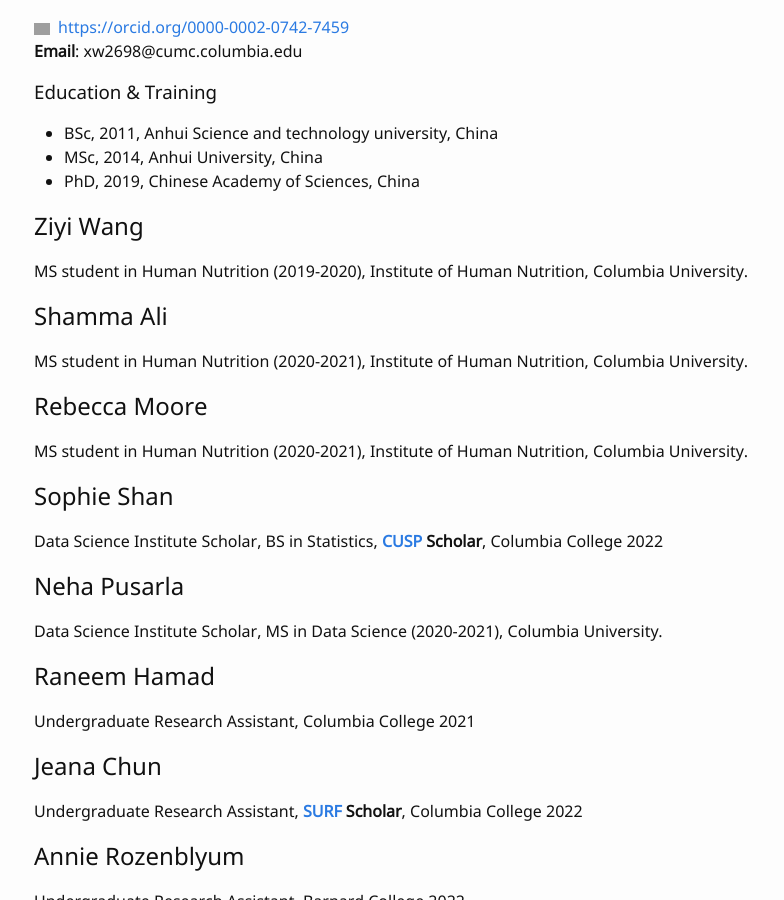
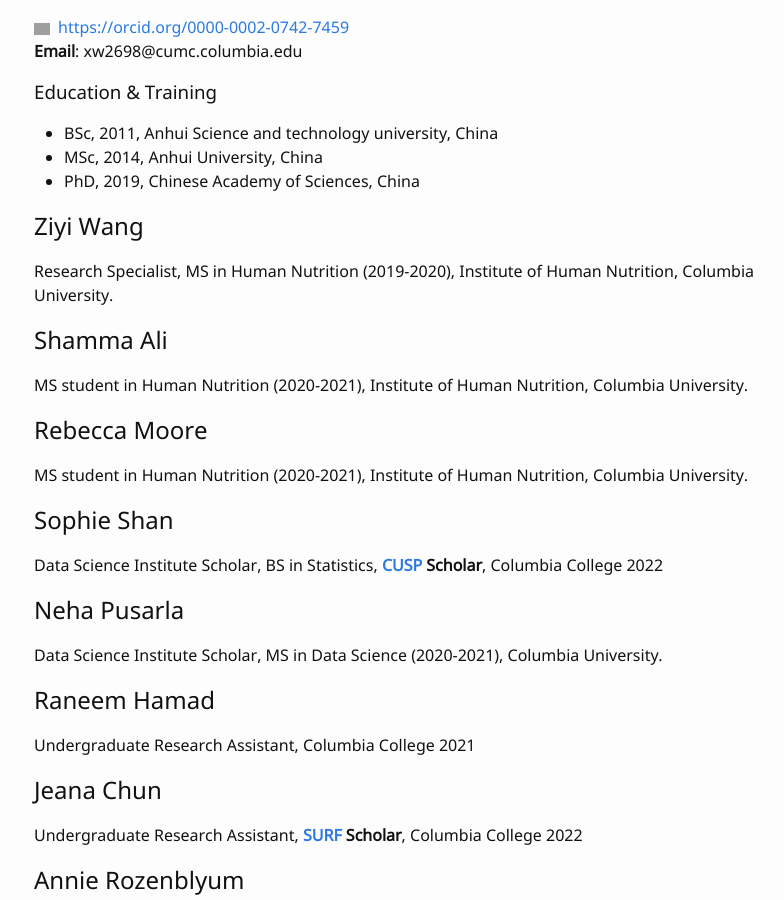
Before and after one commit to hanruizhang/zhanglab, a Jekyll site: the page built from 2_People.md, in a window 1280 px wide and 900 px high, scrolled down 2319 px. Shown: the whole window, without its empty margins (236-1020 px from the left). Built offline with Jekyll 4.4.1, drawn with Linux system fonts in a browser that asks for light colours; comment, search, counter and statistics services are not loaded; grey boxes are pictures that could not be loaded.

Commit message:
Update 2_People.md

```diff
--- a/2_People.md
+++ b/2_People.md
@@ -76,7 +76,7 @@ I am interested in the functional interrogation of coronary artery disease-assoc
 - PhD, 2019, Chinese Academy of Sciences, China
 
 ## Ziyi Wang
-#### MS student in Human Nutrition (2019-2020), Institute of Human Nutrition, Columbia University.
+#### Research Specialist, MS in Human Nutrition (2019-2020), Institute of Human Nutrition, Columbia University.
 
 ## Shamma Ali
 #### MS student in Human Nutrition (2020-2021), Institute of Human Nutrition, Columbia University.
```
